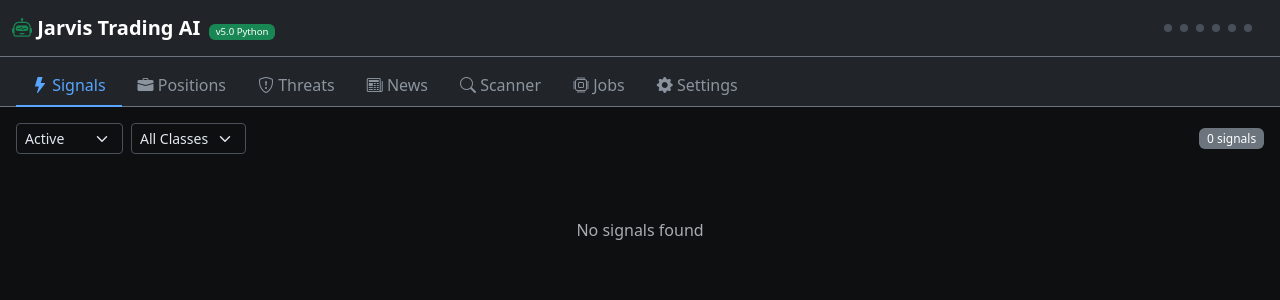
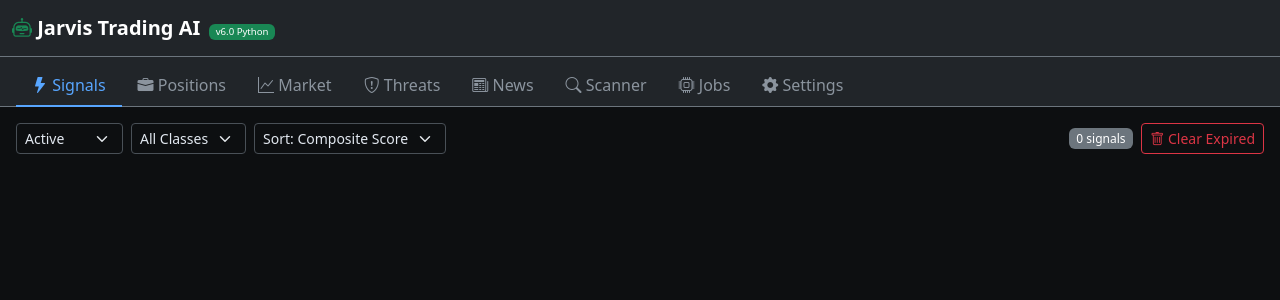
Before and after one commit to jmtibbetts/jarvis-trading-ai-python, a FastAPI app: page / in a window 1280 px wide. Shown: the top 300 px of the page. Run offline with FastAPI, Linux system fonts and the light colour scheme; data that the repository does not hold is empty; parts of the project's set-up code (start-up, migrations or seed data) failed here and were passed over.

Commit message:
feat: Market tab + equity curve chart + improved UI v6.0

```diff
--- a/templates/index.html
+++ b/templates/index.html
@@ -14,9 +14,10 @@
 <nav class="navbar navbar-expand-lg navbar-dark bg-dark border-bottom border-secondary">
   <div class="container-fluid">
     <span class="navbar-brand fw-bold">
-      <i class="bi bi-robot text-success"></i> Jarvis Trading AI <span class="badge bg-success ms-1" style="font-size:.6rem">v5.0 Python</span>
+      <i class="bi bi-robot text-success"></i> Jarvis Trading AI <span class="badge bg-success ms-1" style="font-size:.6rem">v6.0 Python</span>
     </span>
     <div class="d-flex align-items-center gap-3 ms-auto">
+      <div id="regime-badge" class="small"></div>
       <div id="job-indicators" class="d-flex gap-2 small"></div>
       <span id="last-refresh" class="text-muted small"></span>
     </div>
@@ -27,6 +28,7 @@
 <ul class="nav nav-tabs px-3 pt-2 bg-dark border-bottom border-secondary" id="mainTabs">
   <li class="nav-item"><a class="nav-link active" data-bs-toggle="tab" href="#tab-signals"><i class="bi bi-lightning-fill"></i> Signals</a></li>
   <li class="nav-item"><a class="nav-link" data-bs-toggle="tab" href="#tab-positions"><i class="bi bi-briefcase-fill"></i> Positions</a></li>
+  <li class="nav-item"><a class="nav-link" data-bs-toggle="tab" href="#tab-market"><i class="bi bi-graph-up"></i> Market</a></li>
   <li class="nav-item"><a class="nav-link" data-bs-toggle="tab" href="#tab-threats"><i class="bi bi-shield-exclamation"></i> Threats</a></li>
   <li class="nav-item"><a class="nav-link" data-bs-toggle="tab" href="#tab-news"><i class="bi bi-newspaper"></i> News</a></li>
   <li class="nav-item"><a class="nav-link" data-bs-toggle="tab" href="#tab-scanner"><i class="bi bi-search"></i> Scanner</a></li>
@@ -38,12 +40,13 @@
 
   <!-- ── SIGNALS ─────────────────────────────────────────────────────────── -->
   <div class="tab-pane fade show active" id="tab-signals">
-    <div class="d-flex justify-content-between align-items-center mb-3">
-      <div class="d-flex gap-2">
+    <div class="d-flex justify-content-between align-items-center mb-3 flex-wrap gap-2">
+      <div class="d-flex gap-2 flex-wrap">
         <select id="sig-filter-status" class="form-select form-select-sm w-auto">
           <option value="">All Status</option>
           <option value="Active" selected>Active</option>
           <option value="Executed">Executed</option>
+          <option value="Closed">Closed</option>
           <option value="Expired">Expired</option>
         </select>
         <select id="sig-filter-class" class="form-select form-select-sm w-auto">
@@ -51,8 +54,16 @@
           <option value="Equity">Equity</option>
           <option value="Crypto">Crypto</option>
         </select>
+        <select id="sig-sort" class="form-select form-select-sm w-auto">
+          <option value="score">Sort: Composite Score</option>
+          <option value="confidence">Sort: LLM Confidence</option>
+          <option value="time">Sort: Newest</option>
+        </select>
       </div>
+      <div class="d-flex gap-2 align-items-center">
         <span class="badge bg-secondary" id="signal-count">0 signals</span>
+        <button class="btn btn-outline-danger btn-sm" onclick="clearExpiredSignals()"><i class="bi bi-trash"></i> Clear Expired</button>
+      </div>
     </div>
     <div id="signals-grid" class="row g-3"></div>
   </div>
@@ -60,23 +71,119 @@
   <!-- ── POSITIONS ─────────────────────────────────────────────────────────── -->
   <div class="tab-pane fade" id="tab-positions">
     <div class="row g-3 mb-3" id="account-summary"></div>
+    <!-- Equity Curve -->
+    <div class="card mb-3">
+      <div class="card-header d-flex justify-content-between align-items-center py-2">
+        <span class="small fw-bold"><i class="bi bi-graph-up text-success"></i> Equity Curve</span>
+        <div class="d-flex gap-2">
+          <button class="btn btn-outline-secondary btn-sm active" onclick="loadEquityCurve(24)" id="eq-24h">24H</button>
+          <button class="btn btn-outline-secondary btn-sm" onclick="loadEquityCurve(168)" id="eq-7d">7D</button>
+          <button class="btn btn-outline-secondary btn-sm" onclick="loadEquityCurve(720)" id="eq-30d">30D</button>
+        </div>
+      </div>
+      <div class="card-body py-2">
+        <canvas id="equity-chart" height="80"></canvas>
+        <div id="equity-no-data" class="text-center text-muted py-3 small" style="display:none">
+          No equity data yet — starts accumulating after first position management cycle.
+        </div>
+      </div>
+    </div>
+    <!-- Positions table -->
     <div class="table-responsive">
-      <table class="table table-dark table-hover table-sm align-middle" id="positions-table">
+      <table class="table table-dark table-hover table-sm align-middle">
         <thead class="table-secondary">
           <tr>
             <th>Symbol</th><th>Class</th><th>Qty</th>
-            <th>Avg Entry</th><th>Market Value</th>
+            <th>Avg Entry</th><th>Current</th><th>Market Value</th>
             <th>Unrealized P&L</th><th>P&L %</th><th>Actions</th>
           </tr>
         </thead>
         <tbody id="positions-body"></tbody>
       </table>
     </div>
+    <!-- Open Orders -->
+    <div class="mt-3">
+      <div class="d-flex justify-content-between align-items-center mb-2">
+        <span class="fw-bold small">Open Orders</span>
+        <button class="btn btn-outline-secondary btn-sm" onclick="loadOrders()"><i class="bi bi-arrow-clockwise"></i></button>
+      </div>
+      <div id="orders-list" class="small text-muted">Click refresh to load orders</div>
+    </div>
+  </div>
+
+  <!-- ── MARKET ─────────────────────────────────────────────────────────────── -->
+  <div class="tab-pane fade" id="tab-market">
+    <div class="row g-3 mb-3">
+      <div class="col-12">
+        <div id="regime-card" class="card border-secondary">
+          <div class="card-body py-2">
+            <div class="d-flex align-items-center gap-3 flex-wrap">
+              <div id="regime-detail" class="text-muted small">Loading regime...</div>
+            </div>
+          </div>
+        </div>
+      </div>
+    </div>
+    <div class="row g-3">
+      <div class="col-lg-8">
+        <div class="card">
+          <div class="card-header py-2 d-flex justify-content-between">
+            <span class="small fw-bold">Equities</span>
+            <select id="market-filter" class="form-select form-select-sm w-auto">
+              <option value="">All</option>
+              <option value="positive">Gainers</option>
+              <option value="negative">Losers</option>
+            </select>
+          </div>
+          <div class="card-body p-0">
+            <table class="table table-dark table-hover table-sm mb-0">
+              <thead class="table-secondary">
+                <tr><th>Symbol</th><th>Name</th><th>Price</th><th>Change %</th><th>Volume</th></tr>
+              </thead>
+              <tbody id="equities-body"></tbody>
+            </table>
+          </div>
+        </div>
+      </div>
+      <div class="col-lg-4">
+        <div class="card">
+          <div class="card-header py-2"><span class="small fw-bold">Crypto</span></div>
+          <div class="card-body p-0">
+            <table class="table table-dark table-hover table-sm mb-0">
+              <thead class="table-secondary">
+                <tr><th>Symbol</th><th>Price</th><th>Change %</th></tr>
+              </thead>
+              <tbody id="crypto-body"></tbody>
+            </table>
+          </div>
+        </div>
+      </div>
+    </div>
   </div>
 
   <!-- ── THREATS ─────────────────────────────────────────────────────────── -->
   <div class="tab-pane fade" id="tab-threats">
-    <div class="row g-3" id="threats-grid"></div>
+    <div class="d-flex justify-content-between align-items-center mb-3">
+      <div class="d-flex gap-2">
+        <select id="threat-filter-sev" class="form-select form-select-sm w-auto">
+          <option value="">All Severity</option>
+          <option value="Critical">Critical</option>
+          <option value="High">High</option>
+          <option value="Medium">Medium</option>
+          <option value="Low">Low</option>
+        </select>
+        <select id="threat-filter-region" class="form-select form-select-sm w-auto">
+          <option value="">All Regions</option>
+          <option value="Middle East">Middle East</option>
+          <option value="Europe">Europe</option>
+          <option value="Asia Pacific">Asia Pacific</option>
+          <option value="North America">North America</option>
+          <option value="Global">Global</option>
+        </select>
+      </div>
+      <span class="badge bg-secondary" id="threat-count">0 threats</span>
+    </div>
+    <div id="threats-grid" class="row g-3"></div>
   </div>
 
   <!-- ── NEWS ─────────────────────────────────────────────────────────────── -->
@@ -101,115 +208,118 @@
     <div id="news-list"></div>
   </div>
 
-  <!-- ── SCANNER ───────────────────────────────────────────────────────────── -->
+  <!-- ── SCANNER ─────────────────────────────────────────────────────────── -->
   <div class="tab-pane fade" id="tab-scanner">
-    <div class="row mb-3">
-      <div class="col-auto">
-        <div class="input-group">
-          <input type="text" id="scanner-symbol" class="form-control form-control-sm" placeholder="NVDA, BTC/USD, SPY..." style="width:200px"/>
-          <select id="scanner-tfs" class="form-select form-select-sm" style="width:auto">
-            <option value="1H,4H,1D" selected>1H + 4H + 1D</option>
-            <option value="1H,2H,4H,1D">All Timeframes</option>
-            <option value="4H,1D">4H + 1D</option>
-            <option value="1D">1D Only</option>
-          </select>
-          <button class="btn btn-success btn-sm" onclick="runScanner()"><i class="bi bi-search"></i> Analyze</button>
+    <div class="row g-3">
+      <div class="col-lg-4">
+        <div class="card">
+          <div class="card-header py-2"><span class="small fw-bold"><i class="bi bi-search"></i> Manual Analysis</span></div>
+          <div class="card-body">
+            <div class="mb-3">
+              <label class="form-label small">Symbol</label>
+              <input type="text" id="scan-symbol" class="form-control form-control-sm" placeholder="NVDA, BTC/USD..." style="text-transform:uppercase"/>
+            </div>
+            <div class="mb-3">
+              <label class="form-label small">Timeframes</label>
+              <div class="d-flex gap-2 flex-wrap">
+                <div class="form-check form-check-inline"><input class="form-check-input" type="checkbox" id="tf-1h" value="1H" checked><label class="form-check-label small" for="tf-1h">1H</label></div>
+                <div class="form-check form-check-inline"><input class="form-check-input" type="checkbox" id="tf-4h" value="4H" checked><label class="form-check-label small" for="tf-4h">4H</label></div>
+                <div class="form-check form-check-inline"><input class="form-check-input" type="checkbox" id="tf-1d" value="1D" checked><label class="form-check-label small" for="tf-1d">1D</label></div>
+              </div>
+            </div>
+            <div class="mb-3">
+              <div class="form-check">
+                <input class="form-check-input" type="checkbox" id="gen-signal-check"/>
+                <label class="form-check-label small" for="gen-signal-check">Generate LLM signal</label>
+              </div>
+            </div>
+            <button class="btn btn-success w-100" onclick="runScan()">
+              <i class="bi bi-search"></i> Analyze
+            </button>
           </div>
         </div>
       </div>
-    <div id="scanner-loading" class="d-none">
-      <div class="d-flex align-items-center gap-2 text-muted">
-        <div class="spinner-border spinner-border-sm text-success"></div>
-        Fetching OHLCV + computing TA...
+      <div class="col-lg-8">
+        <div id="scan-result" class="text-muted small">Enter a symbol and click Analyze.</div>
       </div>
     </div>
-    <div id="scanner-result"></div>
   </div>
 
-  <!-- ── JOBS ──────────────────────────────────────────────────────────────── -->
+  <!-- ── JOBS ─────────────────────────────────────────────────────────────── -->
   <div class="tab-pane fade" id="tab-jobs">
     <div class="row g-3" id="jobs-grid"></div>
+    <div class="mt-3 small text-muted">Jobs refresh automatically. Click Run to trigger manually.</div>
   </div>
 
   <!-- ── SETTINGS ──────────────────────────────────────────────────────────── -->
   <div class="tab-pane fade" id="tab-settings">
-    <div class="d-flex justify-content-between mb-3">
-      <h5 class="mb-0">API Configurations</h5>
-      <button class="btn btn-success btn-sm" data-bs-toggle="modal" data-bs-target="#addConfigModal">
-        <i class="bi bi-plus-lg"></i> Add Config
-      </button>
-    </div>
-    <div class="table-responsive">
-      <table class="table table-dark table-hover table-sm">
-        <thead class="table-secondary">
-          <tr><th>Label</th><th>Platform</th><th>Key</th><th>URL</th><th>Mode</th><th>Default</th><th>Active</th><th>Actions</th></tr>
-        </thead>
-        <tbody id="settings-body"></tbody>
-      </table>
-    </div>
-  </div>
-
-</div><!-- /tab-content -->
-
-<!-- Add Config Modal -->
-<div class="modal fade" id="addConfigModal" tabindex="-1">
-  <div class="modal-dialog">
-    <div class="modal-content bg-dark border-secondary">
-      <div class="modal-header border-secondary">
-        <h5 class="modal-title">Add API Configuration</h5>
-        <button type="button" class="btn-close btn-close-white" data-bs-dismiss="modal"></button>
-      </div>
-      <div class="modal-body">
-        <form id="config-form">
+    <div class="row g-3">
+      <div class="col-lg-5">
+        <div class="card">
+          <div class="card-header py-2"><span class="small fw-bold">Add / Edit Configuration</span></div>
+          <div class="card-body">
+            <input type="hidden" id="cfg-edit-id"/>
             <div class="mb-2">
               <label class="form-label small">Label</label>
-            <input type="text" class="form-control form-control-sm" name="label" placeholder="My Alpaca Paper Account" required/>
+              <input type="text" id="cfg-label" class="form-control form-control-sm" placeholder="My Alpaca Paper"/>
             </div>
             <div class="mb-2">
               <label class="form-label small">Platform</label>
-            <select class="form-select form-select-sm" name="platform">
-              <option value="alpaca_paper">alpaca_paper</option>
-              <option value="alpaca_live">alpaca_live</option>
-              <option value="lmstudio">lmstudio</option>
-              <option value="telegram">telegram</option>
-              <option value="other">other</option>
+              <select id="cfg-platform" class="form-select form-select-sm">
+                <option value="alpaca_paper">Alpaca Paper</option>
+                <option value="alpaca_live">Alpaca Live</option>
+                <option value="lmstudio">LM Studio</option>
+                <option value="telegram">Telegram</option>
+                <option value="other">Other</option>
               </select>
             </div>
             <div class="mb-2">
-            <label class="form-label small">API Key</label>
-            <input type="text" class="form-control form-control-sm" name="api_key" placeholder="PKXXXXXXXX"/>
+              <label class="form-label small">API Key / Token</label>
+              <input type="text" id="cfg-key" class="form-control form-control-sm font-monospace" placeholder="pk_..."/>
             </div>
             <div class="mb-2">
               <label class="form-label small">API Secret</label>
-            <input type="password" class="form-control form-control-sm" name="api_secret"/>
+              <input type="password" id="cfg-secret" class="form-control form-control-sm font-monospace" placeholder="..."/>
             </div>
             <div class="mb-2">
               <label class="form-label small">API URL (optional)</label>
-            <input type="text" class="form-control form-control-sm" name="api_url" placeholder="http://localhost:1234/v1"/>
+              <input type="text" id="cfg-url" class="form-control form-control-sm" placeholder="https://paper-api.alpaca.markets"/>
             </div>
             <div class="mb-2">
-            <label class="form-label small">Extra Field 1 (e.g. "paper" / "live" / model name)</label>
-            <input type="text" class="form-control form-control-sm" name="extra_field_1" placeholder="paper"/>
+              <label class="form-label small" id="extra1-label">Extra Field 1 (model/mode/chat_id)</label>
+              <input type="text" id="cfg-extra1" class="form-control form-control-sm" placeholder="e.g. paper / mistral-7b / @chat_id"/>
             </div>
-          <div class="form-check form-switch mb-2">
-            <input class="form-check-input" type="checkbox" name="is_default" id="cfg-is-default"/>
-            <label class="form-check-label small" for="cfg-is-default">Set as Default</label>
+            <div class="mb-3">
+              <label class="form-label small">Notes</label>
+              <input type="text" id="cfg-notes" class="form-control form-control-sm" placeholder="optional notes"/>
             </div>
-          <div class="form-check form-switch">
-            <input class="form-check-input" type="checkbox" name="is_active" id="cfg-is-active" checked/>
-            <label class="form-check-label small" for="cfg-is-active">Active</label>
+            <div class="d-flex gap-2">
+              <div class="form-check me-3">
+                <input class="form-check-input" type="checkbox" id="cfg-active" checked/>
+                <label class="form-check-label small" for="cfg-active">Active</label>
               </div>
-        </form>
+              <div class="form-check">
+                <input class="form-check-input" type="checkbox" id="cfg-default"/>
+                <label class="form-check-label small" for="cfg-default">Default</label>
               </div>
-      <div class="modal-footer border-secondary">
-        <button class="btn btn-secondary btn-sm" data-bs-dismiss="modal">Cancel</button>
-        <button class="btn btn-success btn-sm" onclick="saveConfig()">Save</button>
+            </div>
+            <div class="d-flex gap-2 mt-3">
+              <button class="btn btn-success flex-fill" onclick="saveConfig()"><i class="bi bi-save"></i> Save</button>
+              <button class="btn btn-outline-secondary" onclick="clearConfigForm()">Clear</button>
             </div>
           </div>
         </div>
       </div>
+      <div class="col-lg-7">
+        <div id="configs-list"></div>
+      </div>
+    </div>
+  </div>
+
+</div>
 
 <script src="https://cdn.jsdelivr.net/npm/bootstrap@5.3.3/dist/js/bootstrap.bundle.min.js"></script>
+<script src="https://cdn.jsdelivr.net/npm/chart.js@4.4.0/dist/chart.umd.min.js"></script>
 <script src="/static/js/jarvis.js"></script>
 </body>
 </html>
```
Lines whose indentation alone changed are shown as unchanged.
